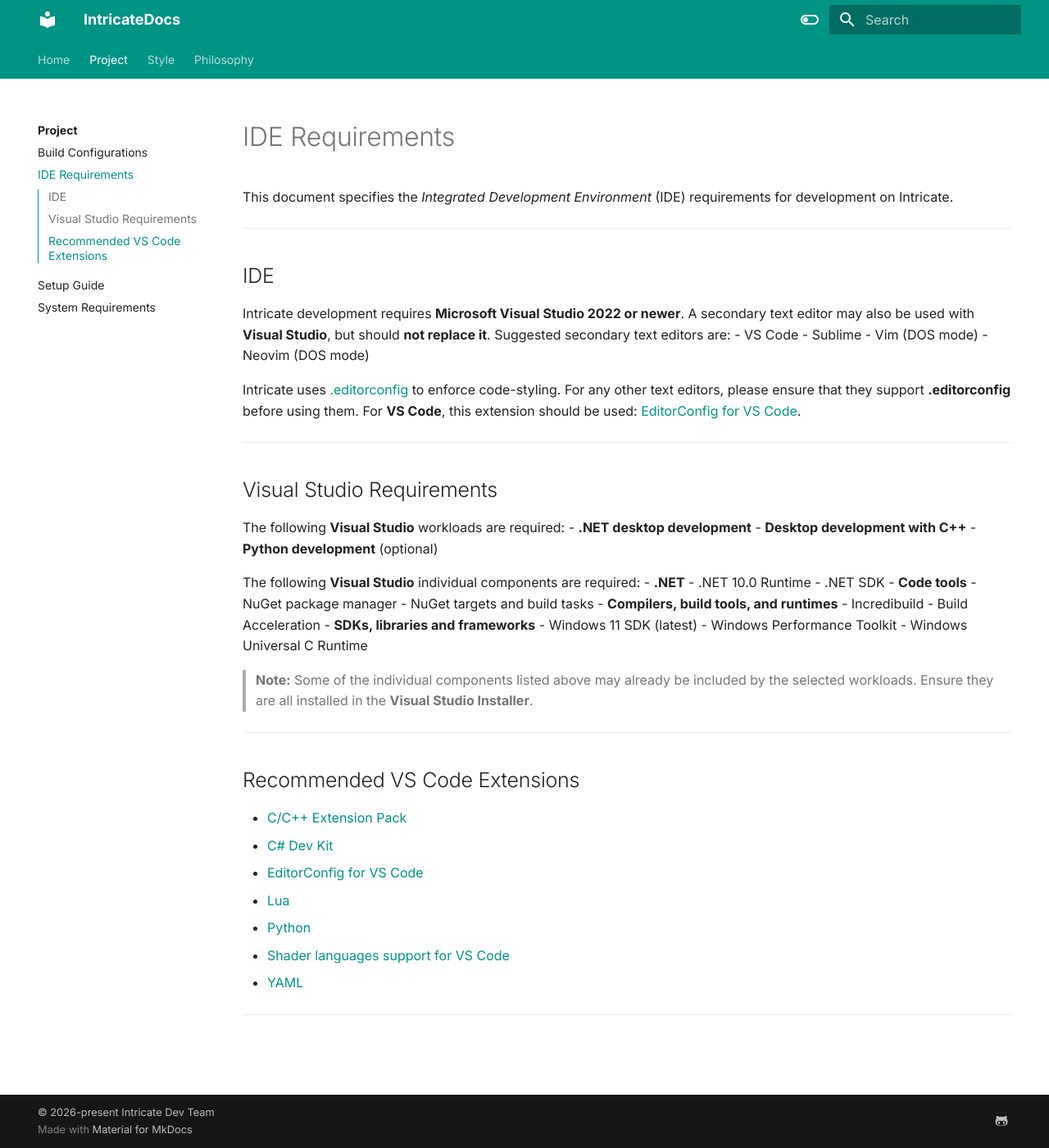
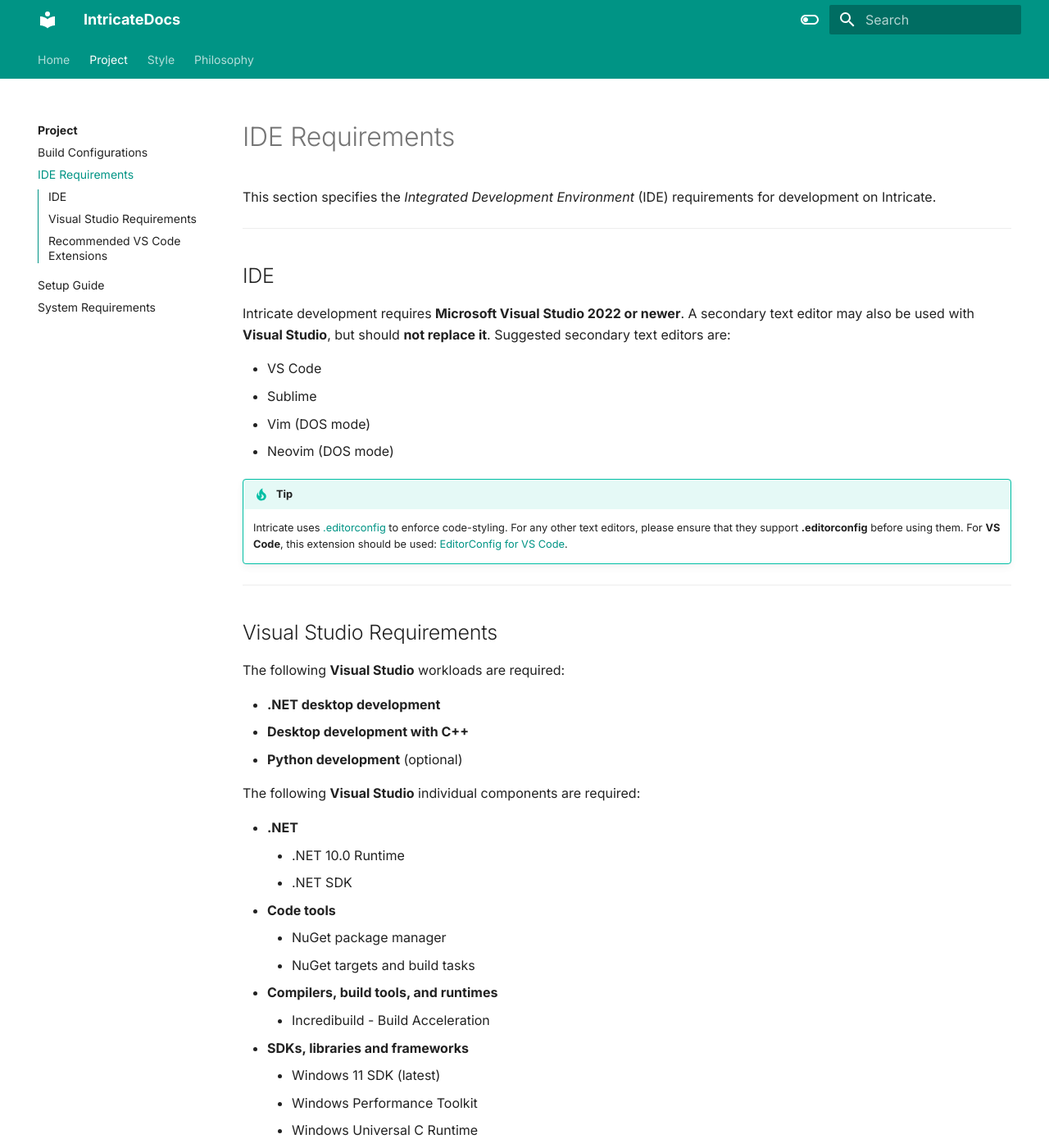
Before and after one commit to Intricate-Dev-Team/IntricateEngineDocs, an MkDocs documentation site: the page built from docs/project/ide-requirements.md, in a window 1280 px wide and 1400 px high. Shown: the whole window at 82% size. Built offline with MkDocs 1.6.1 and Material for MkDocs 9.7.7, drawn with Linux system fonts in a browser that asks for light colours; some web fonts are replaced.

Commit message:
Fix ide-requirements.md

```diff
--- a/docs/project/ide-requirements.md
+++ b/docs/project/ide-requirements.md
@@ -1,28 +1,32 @@
 # IDE Requirements
 
-This document specifies the *Integrated Development Environment* (IDE) requirements for development on Intricate.
+This section specifies the *Integrated Development Environment* (IDE) requirements for development on Intricate.
 
 ---
 
 ## IDE
 Intricate development requires **Microsoft Visual Studio 2022 or newer**. A secondary text editor may also be used with **Visual Studio**, but should **not replace it**. Suggested secondary text editors are:
+
 - VS Code
 - Sublime
 - Vim (DOS mode)
 - Neovim (DOS mode)
 
-Intricate uses [.editorconfig](https://editorconfig.org/) to enforce code-styling. For any other text editors, please ensure that they support **.editorconfig** before using them. For **VS Code**, this extension should be used: [EditorConfig for VS Code](https://marketplace.visualstudio.com/items?itemName=EditorConfig.EditorConfig).
+!!! tip
+    Intricate uses [.editorconfig](https://editorconfig.org/) to enforce code-styling. For any other text editors, please ensure that they support **.editorconfig** before using them. For **VS Code**, this extension should be used: [EditorConfig for VS Code](https://marketplace.visualstudio.com/items?itemName=EditorConfig.EditorConfig).
 
 ---
 
 ## Visual Studio Requirements
 
 The following **Visual Studio** workloads are required:
+
 - **.NET desktop development**
 - **Desktop development with C++**
 - **Python development** (optional)
 
 The following **Visual Studio** individual components are required:
+
 - **.NET**
     - .NET 10.0 Runtime
     - .NET SDK
@@ -36,7 +40,8 @@ The following **Visual Studio** individual components are required:
     - Windows Performance Toolkit
     - Windows Universal C Runtime
 
-> **Note:** Some of the individual components listed above may already be included by the selected workloads. Ensure they are all installed in the **Visual Studio Installer**.
+!!! note
+    Some of the individual components listed above may already be included by the selected workloads. Ensure they are all installed in the **Visual Studio Installer**.
 
 ---
 
```
